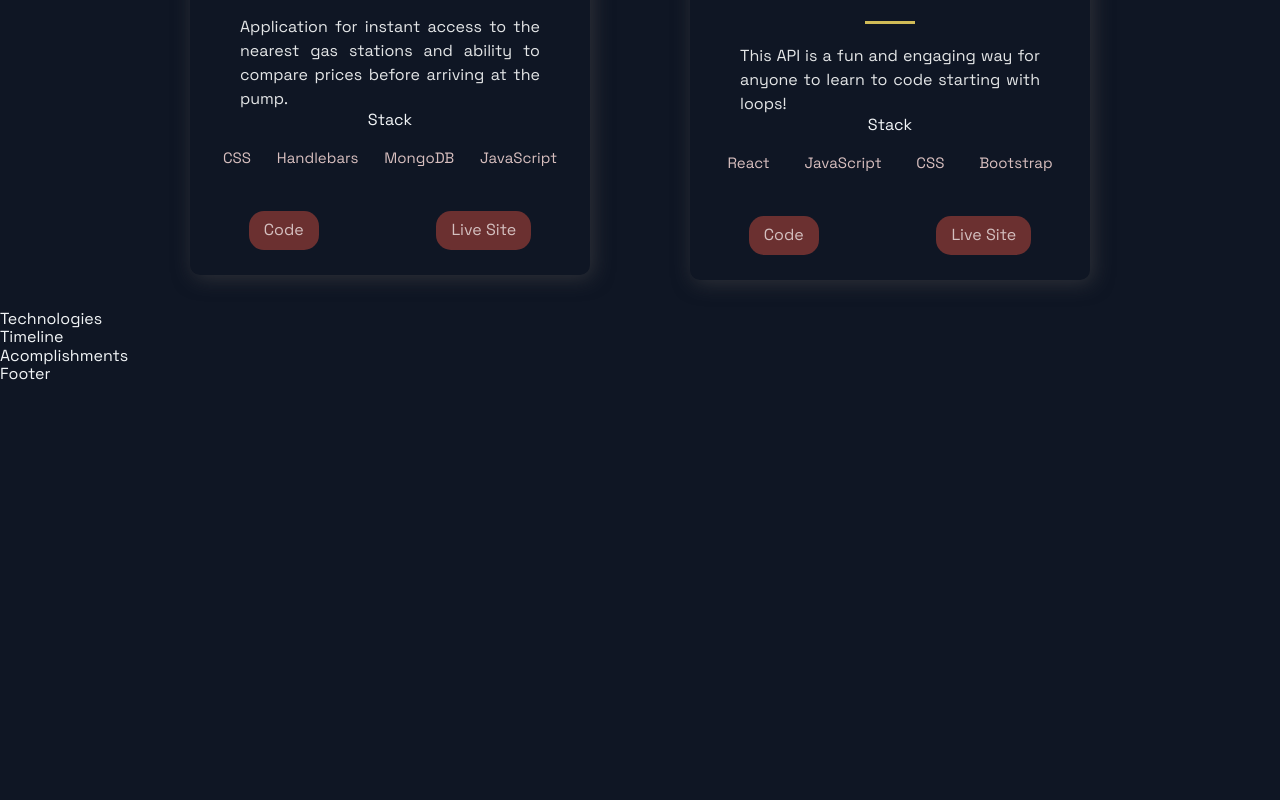
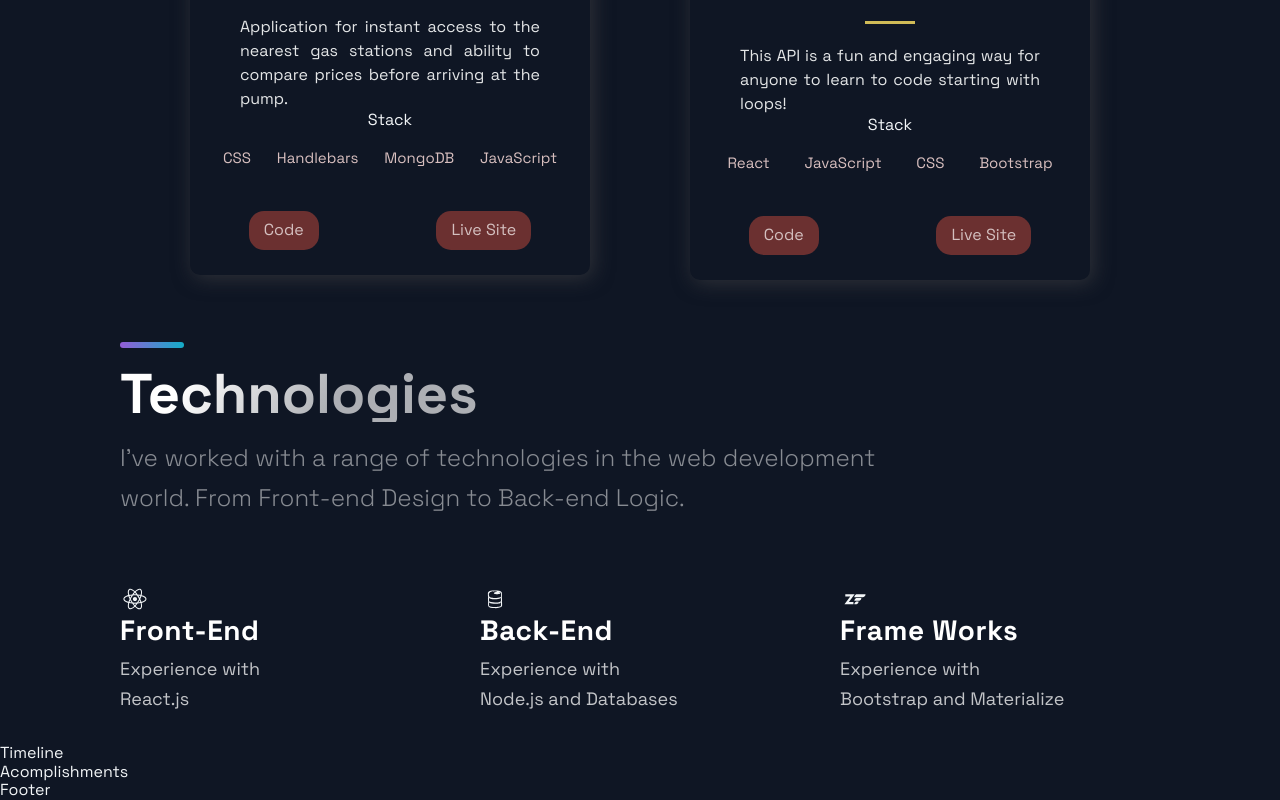
Before and after one commit to chris79kennard/Pro-React-Portfolio, a Next.js app: page / in a window 1280 px wide. Shown: the part 1672-2472 px from the top of the page. Before the commit the page ends 2056 px from the top, so only its background shows below. Built offline with nearby package versions, Linux system fonts and the light colour scheme.

Commit message:
completed Technologies section

```diff
--- a/src/components/Technologies/Technologies.js
+++ b/src/components/Technologies/Technologies.js
@@ -4,9 +4,46 @@
 import { List, ListContainer, ListItem, ListParagraph, ListTitle } from './TechnologiesStyles';
 
 const Technologies = () =>  (
-  <div>
-    Technologies
-  </div>
+  <Section id='tech'>
+    <SectionDivider/>
+    <br/>
+    <SectionTitle>Technologies</SectionTitle>
+    <SectionText>I've worked with a range of technologies in the web development world.
+      From Front-end Design to Back-end Logic.
+    </SectionText>
+    <List>
+      <ListItem>
+        <DiReact size="3rem"/>
+        <ListContainer>
+          <ListTitle>Front-End</ListTitle>
+          <ListParagraph>
+            Experience with <br/>
+            React.js
+          </ListParagraph>
+        </ListContainer>
+      </ListItem>
+      <ListItem>
+        <DiFirebase size="3rem"/>
+        <ListContainer>
+          <ListTitle>Back-End</ListTitle>
+          <ListParagraph>
+            Experience with <br/>
+            Node.js and Databases
+          </ListParagraph>
+        </ListContainer>
+      </ListItem>
+      <ListItem>
+        <DiZend size="3rem"/>
+        <ListContainer>
+          <ListTitle>Frame Works</ListTitle>
+          <ListParagraph>
+            Experience with <br/>
+           Bootstrap and Materialize
+          </ListParagraph>
+        </ListContainer>
+      </ListItem>
+    </List>
+  </Section>
 );
 
 export default Technologies;
```
